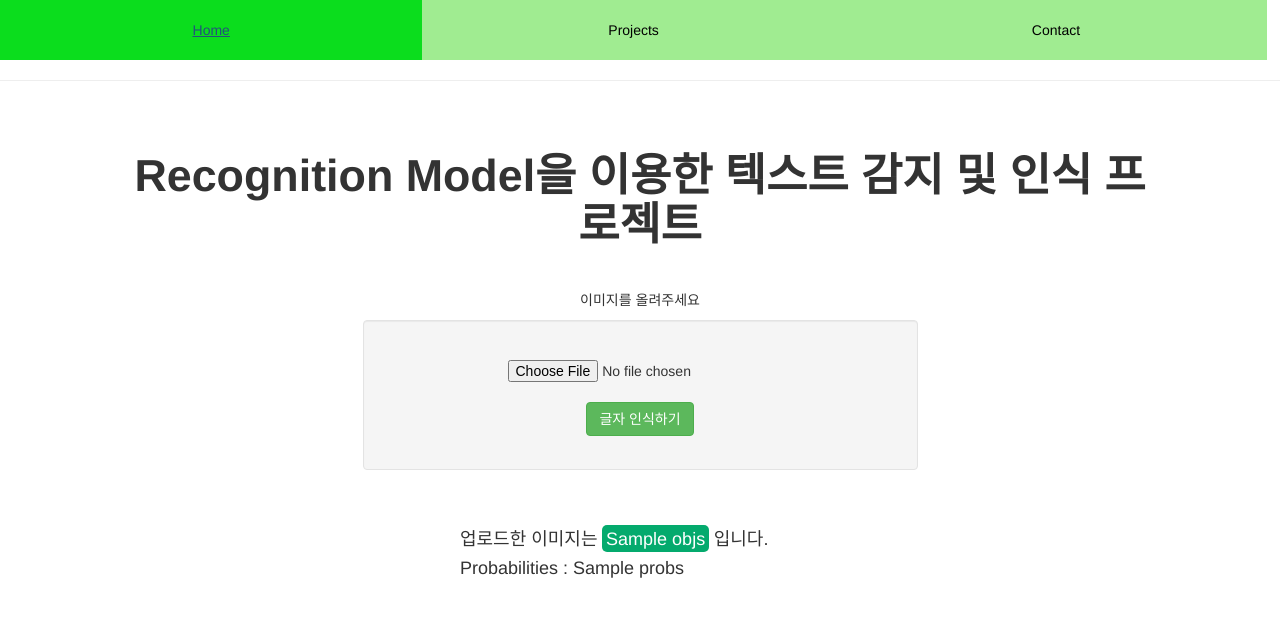
After one commit to denverkim/Profile, a Django app: template base/templates/ocr.html in a window 1280 px wide. The commit adds this page. Shown: the top 617 px of the page. Run offline with Django 5.2, Linux system fonts and the light colour scheme; the template is opened without the code that fills it: most values are stand-ins (such as "Sample title", 1, 10 or a date in 2020); some libraries are stand-ins or nearby versions.

Commit message:
ocr added

```diff
--- a/Profile/settings.py
+++ b/Profile/settings.py
@@ -27,7 +27,7 @@ DEBUG = True
 
 # DEBUG = os.getenv("DEBUG", False)
 
-ALLOWED_HOSTS = [".ngrok-free.app", "127.0.0.1:8000"]
+ALLOWED_HOSTS = [".ngrok-free.app", "127.0.0.1"]
 CSRF_TRUSTED_ORIGINS = ["https://2cd3-124-199-5-69.ngrok-free.app"]
 
 # Application definition
--- /dev/null
+++ b/base/templates/ocr.html
@@ -0,0 +1,92 @@
+{% include 'navbar.html' %}
+{% load static %}
+<meta charset="utf-8">
+<meta name="viewport" content="width=device-width, initial-scale=1, shrink-to-fit=no">
+<link rel="stylesheet" href="https://maxcdn.bootstrapcdn.com/bootstrap/3.3.7/css/bootstrap.min.css">
+<script src="https://ajax.googleapis.com/ajax/libs/jquery/3.3.1/jquery.min.js"></script>
+<script src="https://maxcdn.bootstrapcdn.com/bootstrap/3.3.7/js/bootstrap.min.js"></script>
+
+<title>CIFAR10 분류</title>
+<style>
+    h1 {
+        padding: 30px;
+        font-weight: 600 !important;
+        font-size: 3.2em;
+    }
+
+    .well {
+        width: 50%;
+    }
+</style>
+<section class="cifar10">
+    <div class="container">
+        <div class="col-lg-12">
+            <center>
+                <h1>Recognition Model을 이용한 텍스트 감지 및 인식 프로젝트</h1>
+                <p>이미지를 올려주세요</p>
+
+
+            </center>
+        </div>
+        <div class="col-lg-12">
+            <center>
+                <div class="well">
+                    <form action="" enctype="multipart/form-data" method="post">
+                        {% csrf_token %}
+                        <div id="selectedBanner"></div>
+                        <br>
+                        <input type="file" name="image" id="img" />
+                        <br>
+                        <input type="submit" class="btn btn-success" value="글자 인식하기">
+                    </form>
+                </div>
+            </center>
+        </div>
+        {% if objs %}
+        <div class="row">
+            <div class="col-md-4"></div>
+            <div class="col-md-4" style="padding-top:30px;">
+
+                <h4>업로드한 이미지는 <mark style="background-color:#04aa6d;color:white;border-radius:5px">{{objs}}</mark>
+                    입니다.
+                </h4>
+                <h4>Probabilities : {{probs}}</h4>
+            </div>
+            <div class="col-md-4"></div>
+        </div>
+        {% endif %}
+    </div>
+</section>
+<!-- <script src="https://code.jquery.com/jquery-3.6.0.min.js"
+    integrity="sha256-/xUj+3OJU5yExlq6GSYGSHk7tPXikynS7ogEvDej/m4=" crossorigin="anonymous"></script> -->
+<script>
+    var selDiv = "";
+    var storedFiles = [];
+    $(document).ready(function () {
+        $("#img").on("change", handleFileSelect);
+        selDiv = $("#selectedBanner");
+    });
+
+    function handleFileSelect(e) {
+        var files = e.target.files;
+        var filesArr = Array.prototype.slice.call(files);
+        filesArr.forEach(function (f) {
+            if (!f.type.match("image.*")) {
+                return;
+            }
+            storedFiles.push(f);
+
+            var reader = new FileReader();
+            reader.onload = function (e) {
+                var html =
+                    '<img src="' +
+                    e.target.result +
+                    "\" data-file='" +
+                    f.name +
+                    "alt='Category Image' height='200px' width='200px'>";
+                selDiv.html(html);
+            };
+            reader.readAsDataURL(f);
+        });
+    }
+</script>
--- a/base/views.py
+++ b/base/views.py
@@ -171,3 +171,7 @@ def cifar10(request):
         # probs = pred[0][0][2]
 
         return render(request, "cifar10.html", {"objs": objs, "probs": probs})
+
+
+def ocr(request):
+    return render(request, "ocr.html")
```
Also changed, not shown: base/templates/projects.html (+8 -3 lines).
